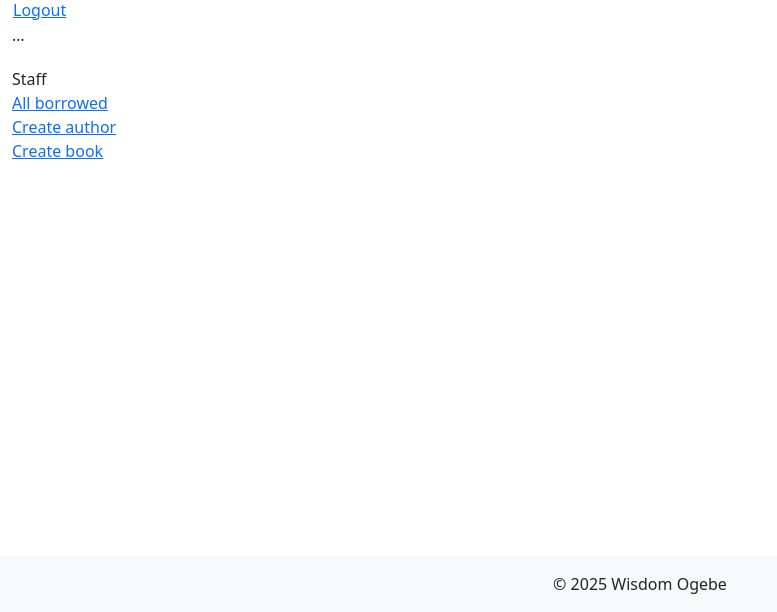
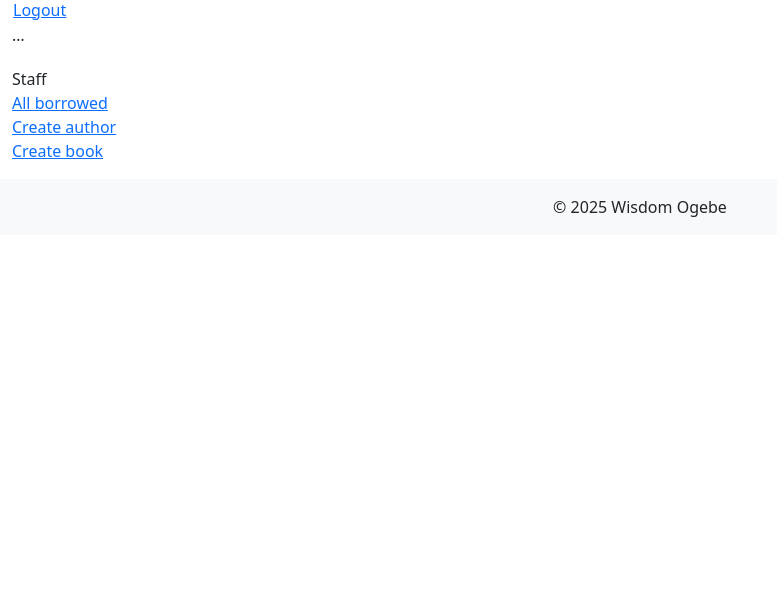
Before and after one commit to wisdomogebe/locallibrary, a Django app: page /catalog/author/create/ in a window 1280 px wide. Shown: the part 188-800 px from the top of the page, without its empty margins (0-777 px from the left). Run offline with Django 5.2, Linux system fonts and the light colour scheme; the visitor is signed in with stand-in values (Sample User, id 1).

Commit message:
Update base_generic.html

```diff
--- a/catalog/templates/base_generic.html
+++ b/catalog/templates/base_generic.html
@@ -80,7 +80,7 @@
       </div>
     </div>
   </body>
-  <footer class="bg-light text-center py-3" style="position: fixed; bottom: 0; width: 100%; z-index: 1030;">
+  <footer class="bg-light text-center py-3" style="bottom: 0; width: 100%; z-index: 1030;">
     © 2025 Wisdom Ogebe
   </footer>
 </html>
```
